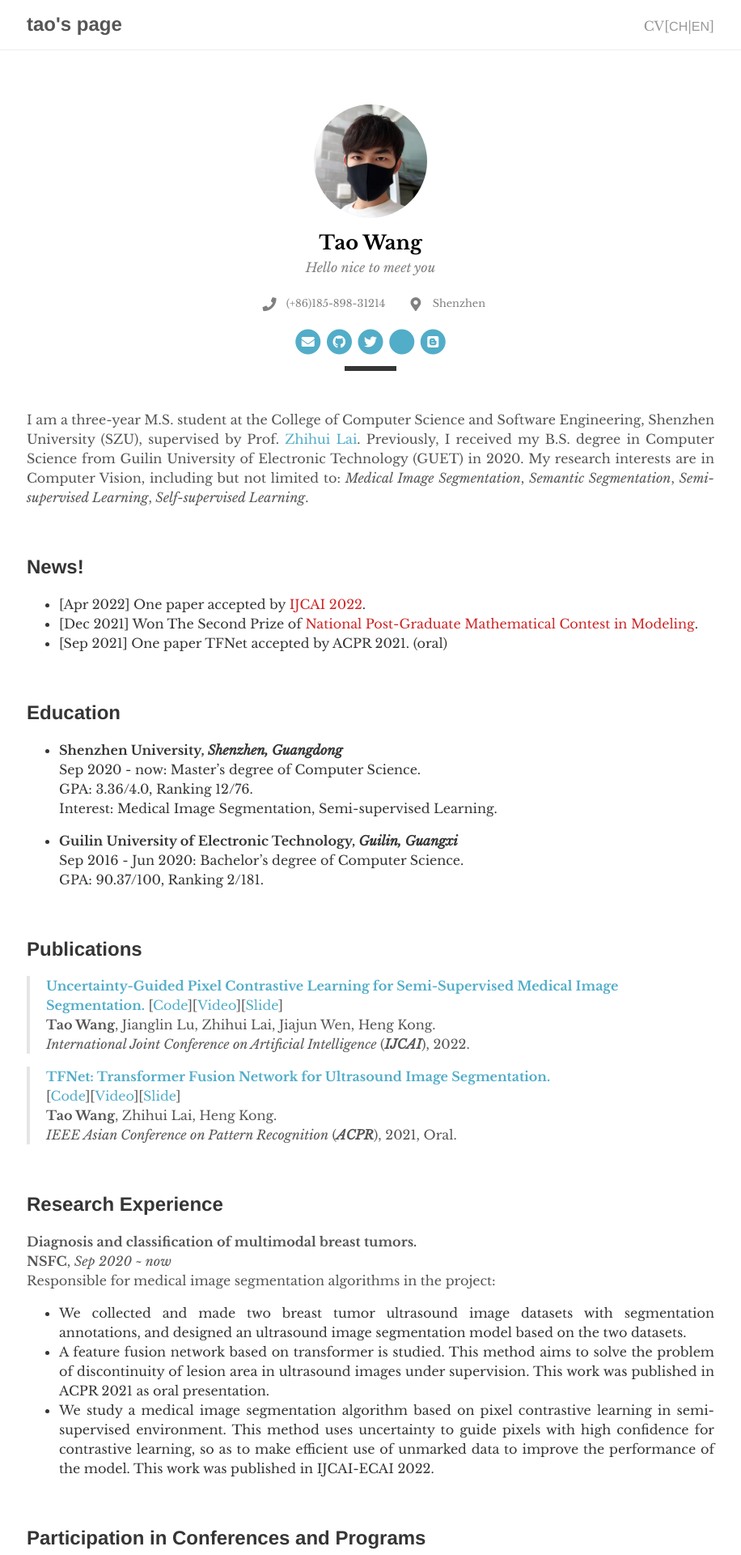
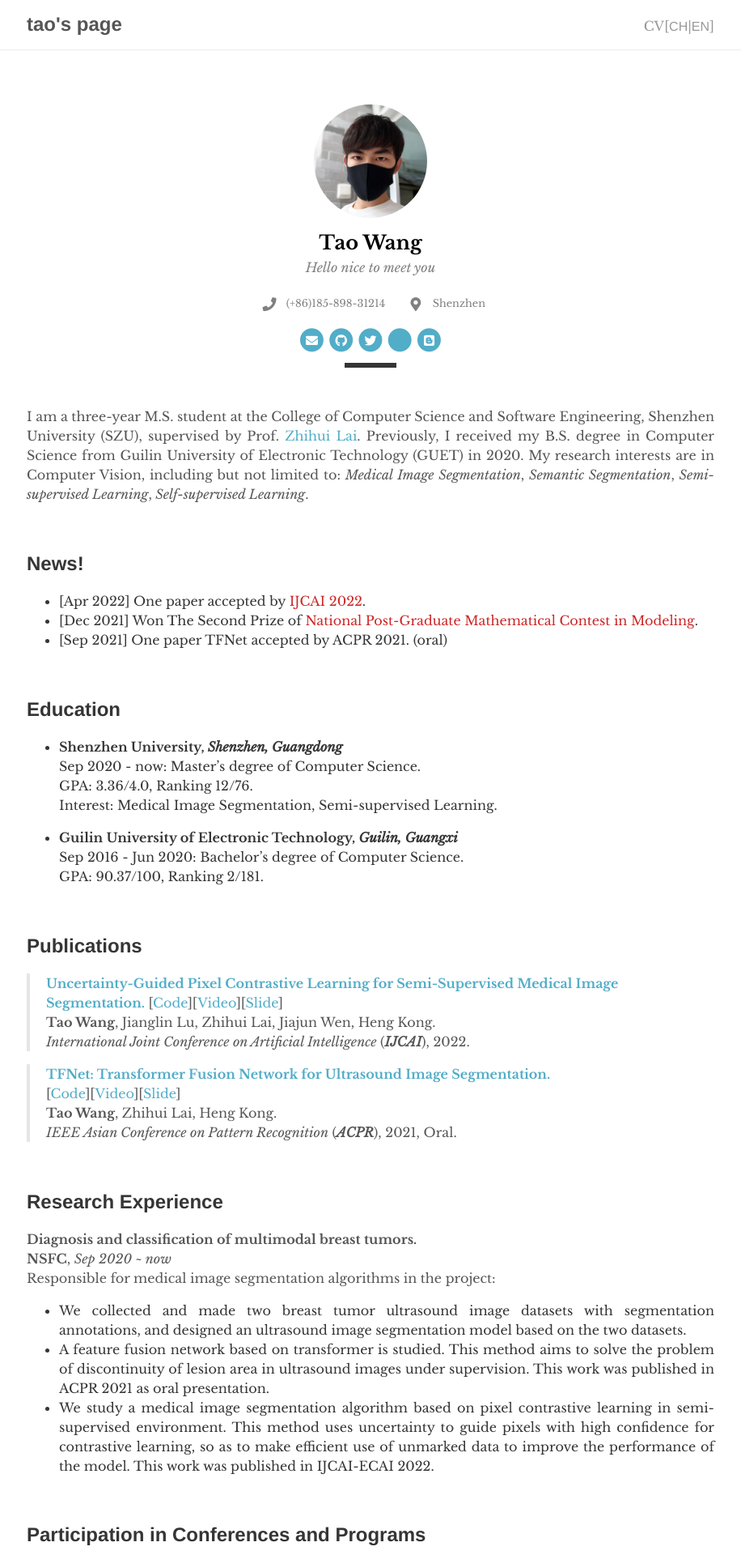
Before and after one commit to taovv/taovv.github.io, a Jekyll site: the page built from index.md, in a window 1280 px wide. Shown: the top 1920 px of the page at 81% size, without its empty margins (182-1098 px from the left). Built offline with Jekyll 4.4.1, drawn with Linux system fonts in a browser that asks for light colours; a script that is not in the unit is left out.

Commit message:
Update _footer.scss

```diff
--- a/_sass/layouts/_footer.scss
+++ b/_sass/layouts/_footer.scss
@@ -3,7 +3,7 @@
   text-align: center;
   width: 100%;
   color: lighten(gray, 30%);
-  font-size: 0.75em;
+  font-size: 0.7em;
 
   .social-icons {
     ul {
@@ -11,6 +11,9 @@
       li {
         display: inline;
         color: #999;
+      }
+      a:hover{
+        color: #000;
       }
     }
   }
@@ -20,4 +23,5 @@
     padding: 0.1rem 0.1rem 0.1rem 0.1rem;
     color: #999;
   }
+
 }
```
